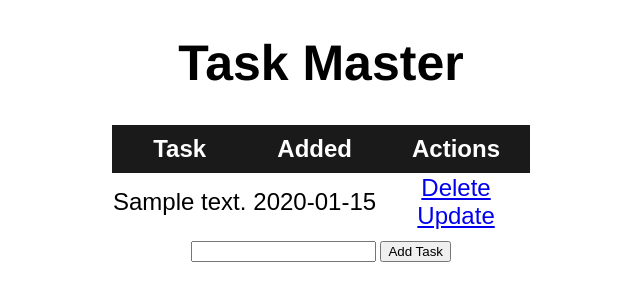
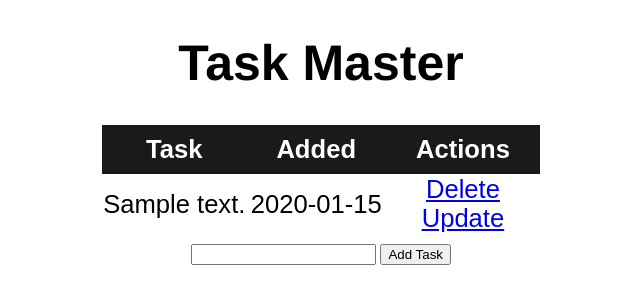
Before and after one commit to kelanwu17/flask-to-do-app, a Flask app: page / in a window 1280 px wide. Shown: the top 304 px of the page, without its empty margins (319-959 px from the left). Run offline with Flask 2, Linux system fonts and the light colour scheme; tables that the repository leaves empty hold one stand-in row (values such as "Sample post").

Commit message:
Update main.css

```diff
--- a/static/css/main.css
+++ b/static/css/main.css
@@ -11,7 +11,7 @@ body {
 table {
     margin-left:auto;
     margin-right:auto;
-    font-size: 150%;
+    font-size: 160%;
     border: 1px;
     border-collapse: collapse;
 }
```
